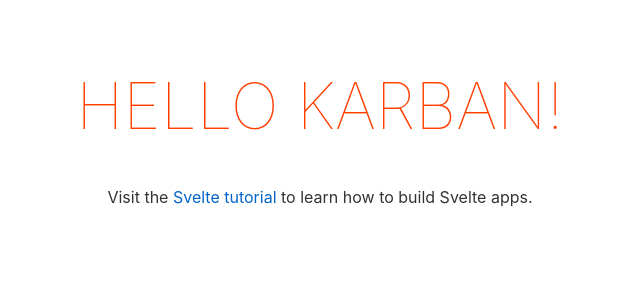
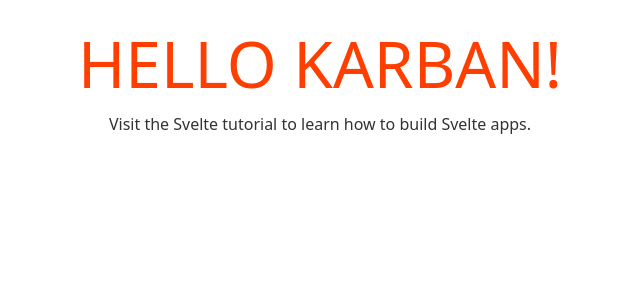
Before and after one commit to bineetNaidu/karban, a Svelte app: page / in a window 1280 px wide. Shown: the top 300 px of the page, without its empty margins (320-960 px from the left). Built offline with nearby package versions, Linux system fonts and the light colour scheme.

Commit message:
add tailwind css

```diff
--- a/public/global.css
+++ b/public/global.css
@@ -1,4 +1,5 @@
-html, body {
+html,
+body {
   position: relative;
   width: 100%;
   height: 100%;
@@ -7,13 +8,14 @@ html, body {
 body {
   color: #333;
   margin: 0;
-	padding: 8px;
+  padding: 0px;
   box-sizing: border-box;
-	font-family: -apple-system, BlinkMacSystemFont, "Segoe UI", Roboto, Oxygen-Sans, Ubuntu, Cantarell, "Helvetica Neue", sans-serif;
+  font-family: -apple-system, BlinkMacSystemFont, 'Segoe UI', Roboto,
+    Oxygen-Sans, Ubuntu, Cantarell, 'Helvetica Neue', sans-serif;
 }
 
 a {
-	color: rgb(0,100,200);
+  color: rgb(0, 100, 200);
   text-decoration: none;
 }
 
@@ -22,14 +24,17 @@ a:hover {
 }
 
 a:visited {
-	color: rgb(0,80,160);
+  color: rgb(0, 80, 160);
 }
 
 label {
   display: block;
 }
 
-input, button, select, textarea {
+input,
+button,
+select,
+textarea {
   font-family: inherit;
   font-size: inherit;
   -webkit-padding: 0.4em 0;
--- a/public/index.html
+++ b/public/index.html
@@ -10,6 +10,13 @@
     <link rel="stylesheet" href="/global.css" />
     <link rel="stylesheet" href="/build/bundle.css" />
 
+    <!-- CDN Links -->
+    <link
+      href="https://unpkg.com/tailwindcss@^2/dist/tailwind.min.css"
+      rel="stylesheet"
+    />
+    <!-- /CDN links -->
+
     <script defer src="/build/bundle.js"></script>
   </head>
 
```
Lines whose indentation alone changed are shown as unchanged.
